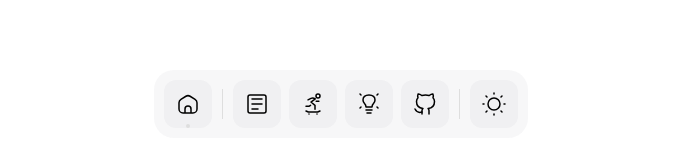
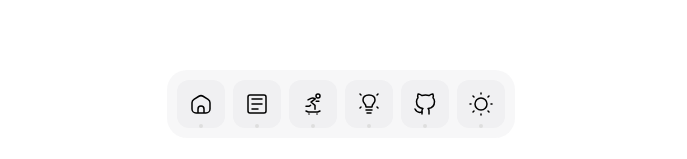
Before and after one commit to cebenTeam/ceben, a Next.js app: page / in a window 1280 px wide. Shown: the part 638-797 px from the top of the page, without its empty margins (299-986 px from the left). Built offline with nearby package versions, Linux system fonts and the light colour scheme; a web font is replaced by a local one.

Commit message:
Dock 일부 구조 변경

```diff
--- a/src/components/Dock/Dock.js
+++ b/src/components/Dock/Dock.js
@@ -1,53 +1,56 @@
-import Link from 'next/link'
 import styled from 'styled-components'
-import { motion, useMotionValue } from 'framer-motion'
+import { useMotionValue } from 'framer-motion'
+import Launch from './Launch'
+
+const apps = {
+  home: {
+    name: '홈',
+    icon: 'home',
+    href: '/'
+  },
+  post: {
+    name: '포스트',
+    icon: 'post',
+    href: '/'
+  },
+  tutorial: {
+    name: '튜토리얼',
+    icon: 'tutorial',
+    href: '/'
+  },
+  project: {
+    name: '프로젝트',
+    icon: 'project',
+    href: '/'
+  },
+  github: {
+    name: '깃허브',
+    icon: 'github',
+    href: '/'
+  },
+  theme: {
+    name: '다크모드',
+    icon: 'sun',
+    href: '/'
+  },
+}
 
 const Dock = () => {
-
   const mouseX = useMotionValue(null)
-  console.log(mouseX)
 
   return (
-    <Wrapper>
-      <Link href="/" passHref>
-        <Launch whileHover={{ width: 80, height: 80 }}>
-          <img src="/assets/icons/home.svg" alt="" />
-          <Tooltip>홈</Tooltip>
-          <Dot></Dot>
-        </Launch>
-      </Link>
-      <HR />
-      <Link href="/" passHref>
-        <Launch whileHover={{ width: 80, height: 80 }}>
-          <img src="/assets/icons/docs.svg" alt="" />
-          <Tooltip>포스트</Tooltip>
-        </Launch>
-      </Link>
-      <Link href="/" passHref>
-        <Launch whileHover={{ width: 80, height: 80 }}>
-          <img src="/assets/icons/tutorial.svg" alt="" />
-          <Tooltip>튜토리얼</Tooltip>
-        </Launch>
-      </Link>
-      <Link href="/" passHref>
-        <Launch whileHover={{ width: 80, height: 80 }}>
-          <img src="/assets/icons/project.svg" alt="" />
-          <Tooltip>프로젝트</Tooltip>
-        </Launch>
-      </Link>
-      <Link href="/" passHref>
-        <Launch whileHover={{ width: 80, height: 80 }}>
-          <img src="/assets/icons/github.svg" alt="" />
-          <Tooltip>깃허브</Tooltip>
-        </Launch>
-      </Link>
-      <HR />
-      <Link href="/" passHref>
-        <Launch whileHover={{ width: 80, height: 80 }}>
-          <img src="/assets/icons/sun.svg" alt="" />
-          <Tooltip>다크모드</Tooltip>
-        </Launch>
-      </Link>
+    <Wrapper
+      onMouseMove={(event) => mouseX.set(event.nativeEvent.x)}
+      onMouseLeave={() => mouseX.set(null)}
+    >
+      {Object.keys(apps).map((appID, i) => (
+        <Launch
+          key={i}
+          mouseX={mouseX}
+          appID={appID}
+          {...apps[appID]}
+        ></Launch>
+      ))}
     </Wrapper>
   )
 }
@@ -67,54 +70,6 @@ const Wrapper = styled.nav`
   backdrop-filter: blur(40px);
 `
 
-const Tooltip = styled.span`
-  position: absolute;
-  left: 50%;
-  top: 0;
-  padding: 4px 8px;
-  font-size: 12px;
-  white-space: nowrap;
-  opacity: 0;
-  transform: translate(-50%, calc(-100%));
-  transition: all .24s .4s cubic-bezier(0,0,.2,1);
-  border: 1px soild #dedede;
-  border-radius: 4px;
-  background-color: rgba(176, 179, 188, 0.1);
-  backdrop-filter: blur(40px);
-`
-
-const Launch = styled(motion.a)`
-  position: relative;
-  display: flex;
-  align-items: center;
-  justify-content: center;
-  width: 48px;
-  height: 48px;
-  color: var(--text-color);
-  background-color: #f0f0f2;
-  border-radius: 12px;
-  &:hover ${Tooltip} {
-    opacity: 1;
-    transition: all .24s .6s cubic-bezier(0,0,.2,1);
-    transform: translate(-50%, calc(-120%));
-  }
-  img {
-    width: 50%;
-    height: 50%;
-  }
-`
-
-const Dot = styled.span`
-  position: absolute;
-  left: 50%;
-  bottom: 0;
-  width: 4px;
-  height: 4px;
-  transform: translate(-50%, 0);
-  background-color: #dedede;
-  border-radius: 50%;
-`
-
 const HR = styled.hr`
   width: 1px;
   height: 30px;
--- a/src/components/Dock/Launch.js
+++ b/src/components/Dock/Launch.js
@@ -0,0 +1,72 @@
+import Link from 'next/link'
+import { useRef, useEffect } from 'react'
+import { motion } from 'framer-motion'
+import styled from 'styled-components'
+
+const Launch = ({
+  appID,
+  mouseX,
+  name,
+  href,
+  icon
+}) => {
+  return (
+    <Link href={href} passHref>
+      <Wrapper>
+        <img src={`/assets/icons/${icon}.svg`} alt="" />
+        <Tooltip>{name}</Tooltip>
+        <Dot></Dot>
+      </Wrapper>
+    </Link>
+  )
+}
+
+const Tooltip = styled.span`
+  position: absolute;
+  left: 50%;
+  top: 0;
+  padding: 4px 8px;
+  font-size: 12px;
+  white-space: nowrap;
+  opacity: 0;
+  transform: translate(-50%, calc(-100%));
+  transition: all .24s .4s cubic-bezier(0,0,.2,1);
+  border: 1px soild #dedede;
+  border-radius: 4px;
+  background-color: rgba(176, 179, 188, 0.1);
+  backdrop-filter: blur(40px);
+`
+
+const Wrapper = styled(motion.a)`
+  position: relative;
+  display: flex;
+  align-items: center;
+  justify-content: center;
+  width: 48px;
+  height: 48px;
+  color: var(--text-color);
+  background-color: #f0f0f2;
+  border-radius: 12px;
+  &:hover ${Tooltip} {
+    opacity: 1;
+    transition: all .24s .6s cubic-bezier(0,0,.2,1);
+    transform: translate(-50%, calc(-120%));
+  }
+  img {
+    width: 50%;
+    height: 50%;
+  }
+`
+
+const Dot = styled.span`
+  position: absolute;
+  left: 50%;
+  bottom: 0;
+  width: 4px;
+  height: 4px;
+  transform: translate(-50%, 0);
+  background-color: #dedede;
+  border-radius: 50%;
+`
+
+export default Launch
```
Also changed, not shown: public/assets/icons/post.svg (renamed from public/assets/icons/docs.svg).
